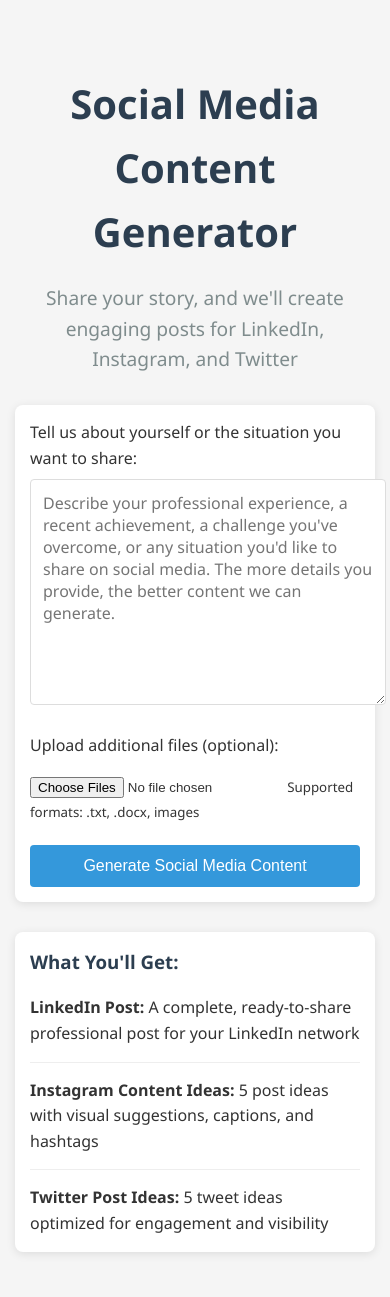
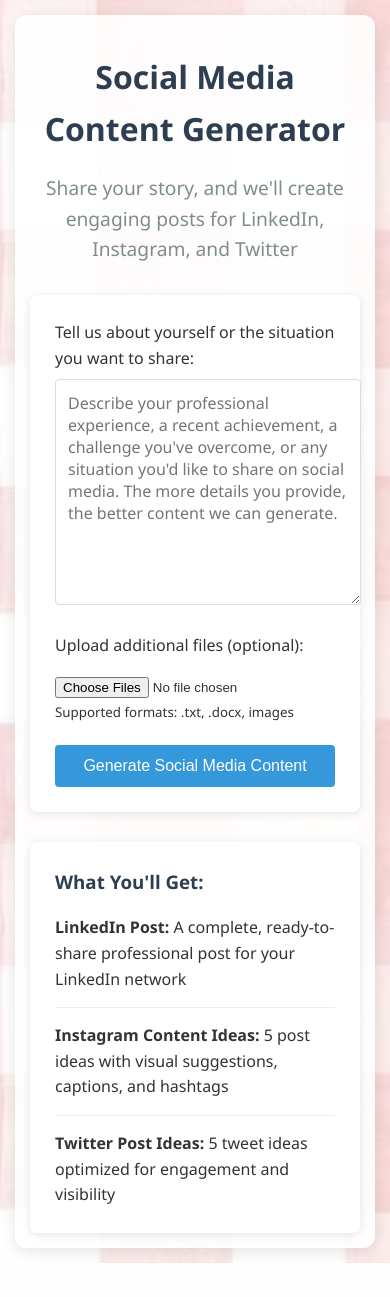
Before and after one commit to poojadotdev/hack, a Flask app: page / in a window 390 px wide. After the commit the page ends 1263 px from the top, so only its background shows below. Run offline with Flask 3, Linux system fonts and the light colour scheme.

Commit message:
final changes

```diff
--- a/hackathon/app.py
+++ b/hackathon/app.py
@@ -11,7 +11,7 @@
 
 # Load environment variables
 load_dotenv()
-app = Flask(__name__)
+app = Flask(__name__, static_folder='static')
 app.secret_key = os.getenv("SECRET_KEY", "devkey")
 ANTHROPIC_API_KEY = os.getenv("ANTHROPIC_API_KEY")
 UPLOAD_FOLDER = "uploads"
@@ -163,4 +163,4 @@
     return send_file(file_path, as_attachment=True)
 
 if __name__ == '__main__':
-    app.run(debug=True, port=5012)
+    app.run(debug=True, port=5014)
--- a/hackathon/templates/index.html
+++ b/hackathon/templates/index.html
@@ -9,7 +9,9 @@
             font-family: 'Segoe UI', Tahoma, Geneva, Verdana, sans-serif;
             line-height: 1.6;
             color: #333;
-            background-color: #f5f5f5;
+            background-image: url('/static/back.jpeg');
+            background-size: cover;
+            background-attachment: fixed;
             margin: 0;
             padding: 0;
         }
@@ -18,6 +20,9 @@
             max-width: 800px;
             margin: 30px auto;
             padding: 20px;
+            background-color: rgba(255, 255, 255, 0.9);
+            border-radius: 12px;
+            box-shadow: 0 4px 15px rgba(0,0,0,0.1);
         }
 
         .header {
@@ -37,7 +42,7 @@
         }
 
         .form-container {
-            background: white;
+            background: rgba(255, 255, 255, 0.95);
             border-radius: 8px;
             box-shadow: 0 2px 10px rgba(0,0,0,0.1);
             padding: 25px;
@@ -87,7 +92,7 @@
 
         .examples {
             margin-top: 30px;
-            background: white;
+            background: rgba(255, 255, 255, 0.95);
             border-radius: 8px;
             box-shadow: 0 2px 10px rgba(0,0,0,0.1);
             padding: 25px;
@@ -112,11 +117,12 @@
 
         @media (max-width: 768px) {
             .container {
+                margin: 15px;
                 padding: 15px;
             }
 
-            .form-container, .examples {
-                padding: 15px;
+            .header h1 {
+                font-size: 2rem;
             }
         }
     </style>
```
Also changed, not shown: hackathon/templates/book.html (+6 -1 lines), back.jpeg (added), hackathon/static/back.jpeg (added).
